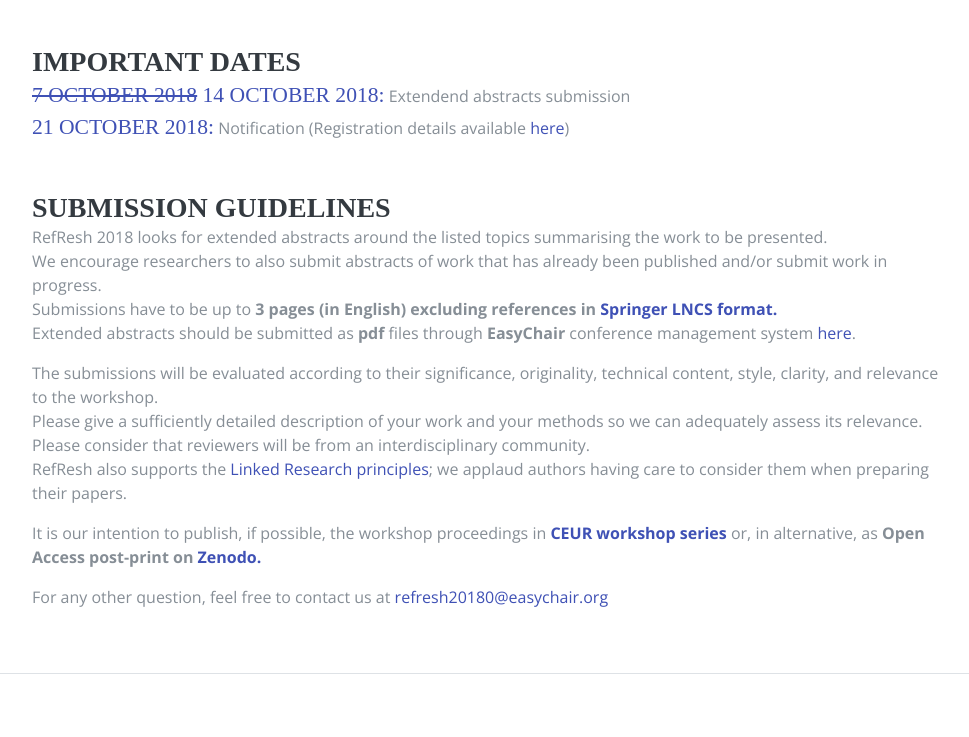
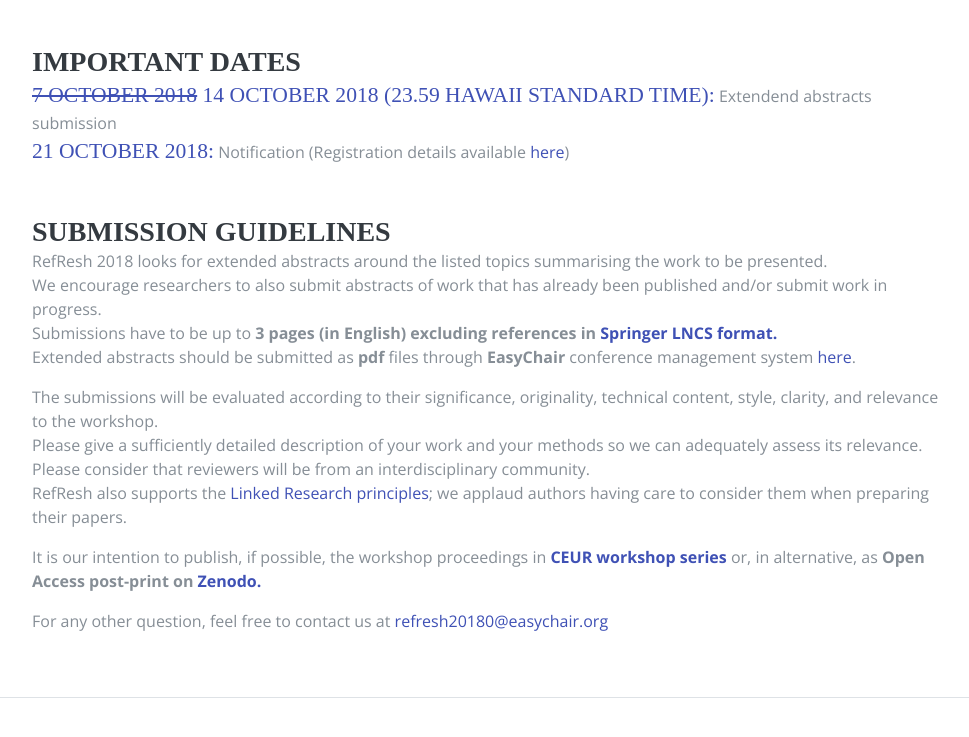
Before and after one commit to andremann/RefResh-2020, a plain HTML site: page index.html in a window 1280 px wide. Shown: the part 2324-3061 px from the top of the page, without its empty margins (288-1257 px from the left). Drawn offline with nearby package versions, Linux system fonts and the light colour scheme; a web font is replaced by a local one.

Commit message:
dl extended

```diff
--- a/index.html
+++ b/index.html
@@ -192,7 +192,7 @@
           <div class="resume-content mr-auto">
             <h3 class="mb-0">Important dates</h3>
             <!-- <i class="fa fa-spinner"></i> TBA -->
-              <div><span class="subheading text-primary"><s>7 October 2018</s> 14 October 2018:</span> Extendend abstracts submission</div>
+              <div><span class="subheading text-primary"><s>7 October 2018</s> 14 October 2018 (23.59 Hawaii Standard Time):</span> Extendend abstracts submission</div>
               <div><span class="subheading text-primary">21 October 2018:</span> Notification (Registration details available <a target="_blank" href="http://symposium.computationalsocialscience.eu/2018">here</a>)</div>
               <!-- <div><span class="subheading text-primary">5 December 2018:</span> Workshop</div> -->
           </div>
```
